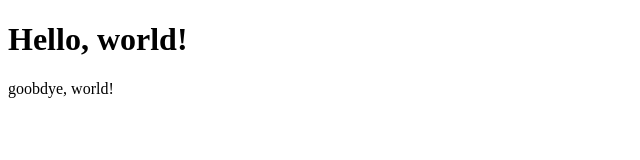
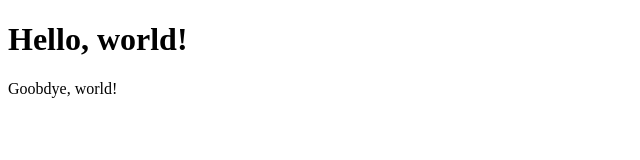
Before and after one commit to Ivan-Tyurin/git-test, a plain HTML site: page index.html in a window 1280 px wide. Shown: the full height of the page, 0-640 px from the left. Drawn offline with Linux system fonts and the light colour scheme.

Commit message:
update paragraph

```diff
--- a/index.html
+++ b/index.html
@@ -10,7 +10,7 @@
 
 <body>
   <h1>Hello, world!</h1>
-  <p> goobdye, world!</p>
+  <p>Goobdye, world!</p>
 </body>
 
 </html>
```
